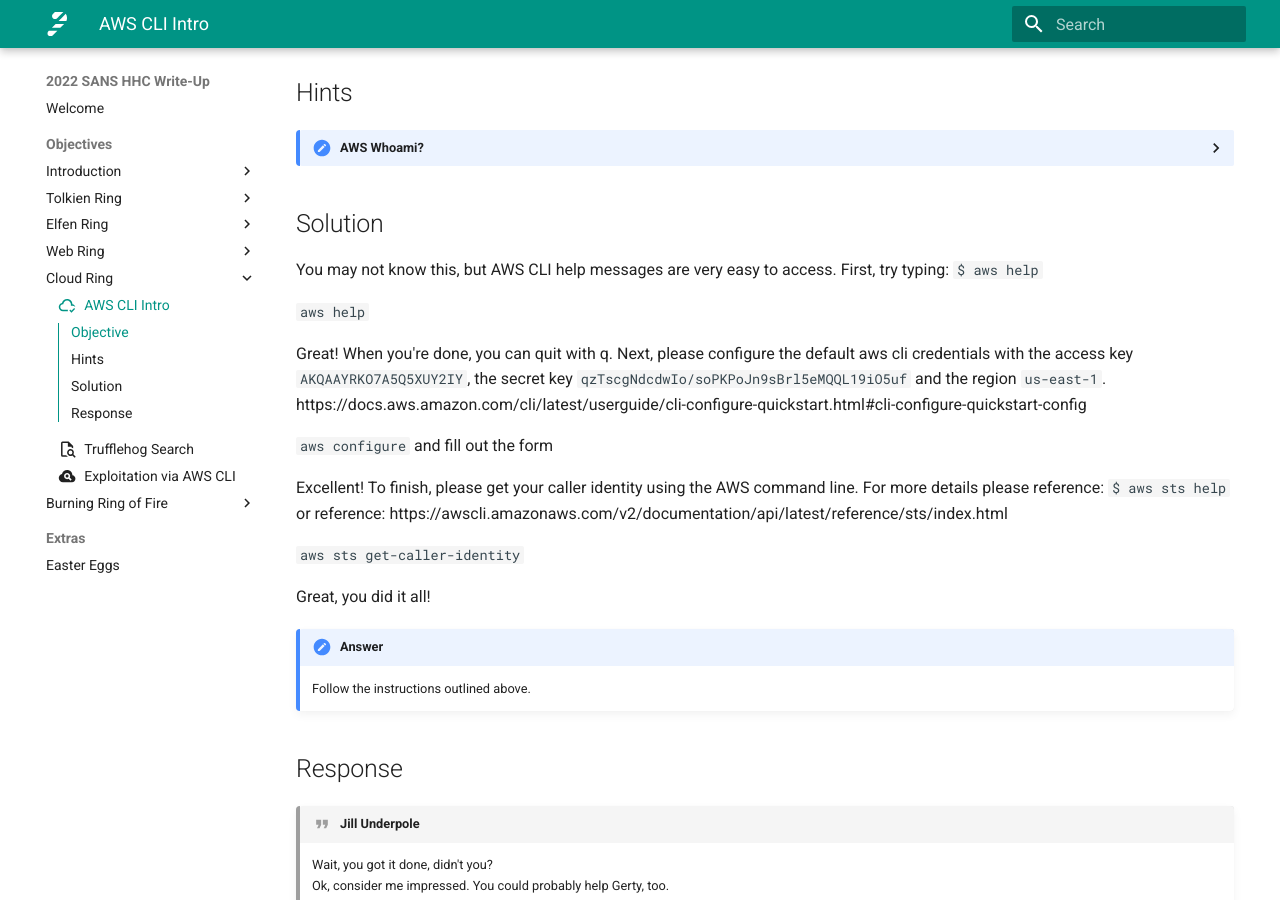
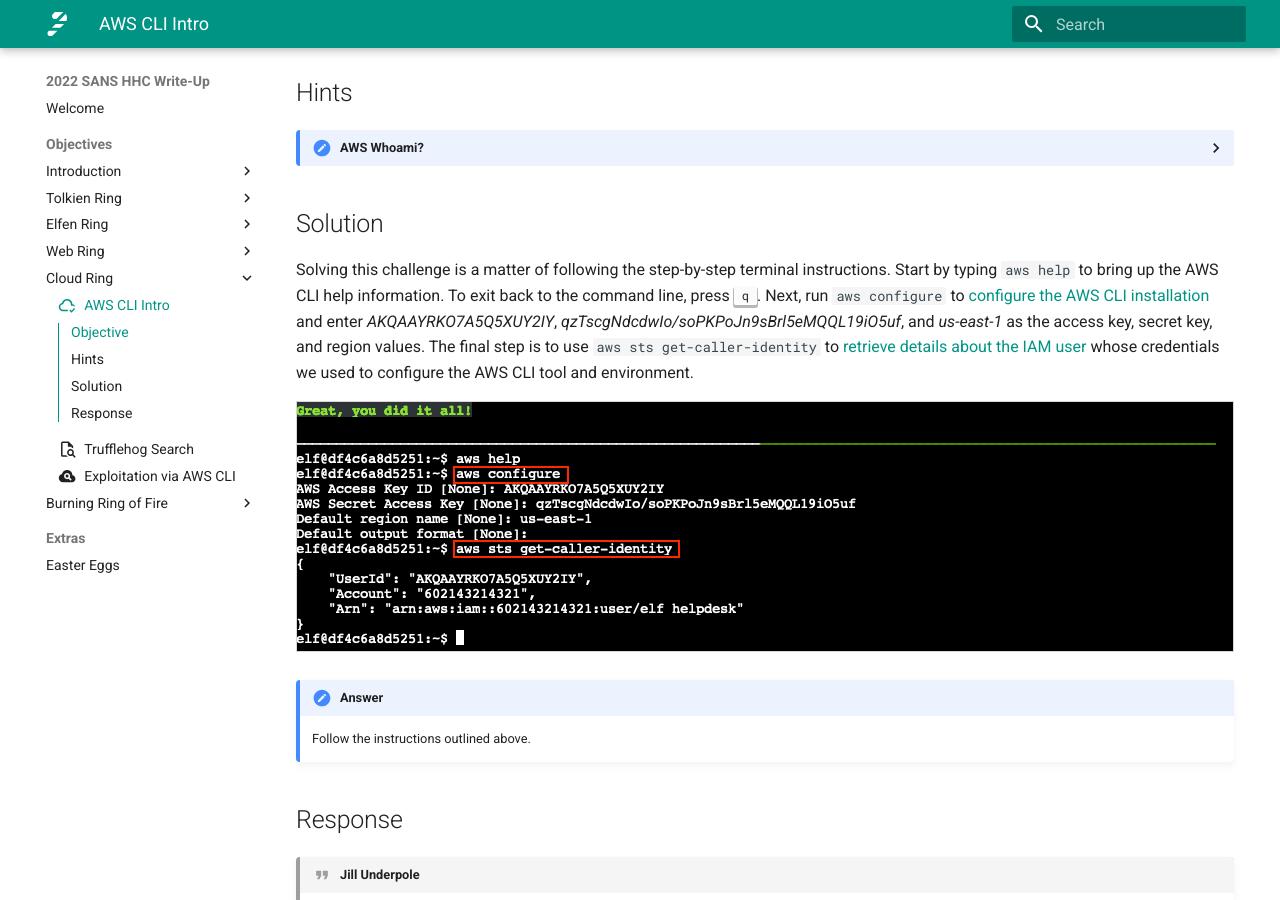
Before and after one commit to crahan/HolidayHackChallenge2022, an MkDocs documentation site: the page built from docs/objectives/o11.md, in a window 1280 px wide and 900 px high, scrolled down 429 px. Built offline with MkDocs 1.6.1 and Material for MkDocs 9.7.7, drawn with Linux system fonts in a browser that asks for light colours; comment, search, counter and statistics services are not loaded.

Commit message:
Objective 11 done

```diff
--- a/docs/objectives/o11.md
+++ b/docs/objectives/o11.md
@@ -30,26 +30,9 @@
 
 ## Solution
 
-You may not know this, but AWS CLI help messages are very easy to access. First, try typing:
-`$ aws help`
+Solving this challenge is a matter of following the step-by-step terminal instructions. Start by typing `aws help` to bring up the AWS CLI help information. To exit back to the command line, press ++"q"++. Next, run `aws configure` to [configure the AWS CLI installation](https://docs.aws.amazon.com/cli/latest/userguide/cli-configure-quickstart.html#cli-configure-quickstart-config) and enter *AKQAAYRKO7A5Q5XUY2IY*, *qzTscgNdcdwIo/soPKPoJn9sBrl5eMQQL19iO5uf*, and *us-east-1* as the access key, secret key, and region values. The final step is to use `aws sts get-caller-identity` to [retrieve details about the IAM user](https://awscli.amazonaws.com/v2/documentation/api/latest/reference/sts/get-caller-identity.html) whose credentials we used to configure the AWS CLI tool and environment.
 
-`aws help`
-
-Great! When you're done, you can quit with q.
-Next, please configure the default aws cli credentials with the access key `AKQAAYRKO7A5Q5XUY2IY`, the secret key `qzTscgNdcdwIo/soPKPoJn9sBrl5eMQQL19iO5uf` and the region `us-east-1`.
-https://docs.aws.amazon.com/cli/latest/userguide/cli-configure-quickstart.html#cli-configure-quickstart-config
-
-`aws configure` and fill out the form
-
-Excellent! To finish, please get your caller identity using the AWS command line. For more details please reference:
-`$ aws sts help`
-or reference:
-https://awscli.amazonaws.com/v2/documentation/api/latest/reference/sts/index.html
-
-`aws sts get-caller-identity`
-
-Great, you did it all!
-
+![AWS CLI commands](../img/objectives/o11/aws_cli_commands.png){ class=border }
 
 !!! done "Answer"
     Follow the instructions outlined above.
```
Also changed, not shown: docs/index.md (+3 -3 lines), docs/img/misc/title_image.png, docs/img/misc/why_shouldnt_i.png (added), docs/img/objectives/o11/aws_cli_commands.png (added).
